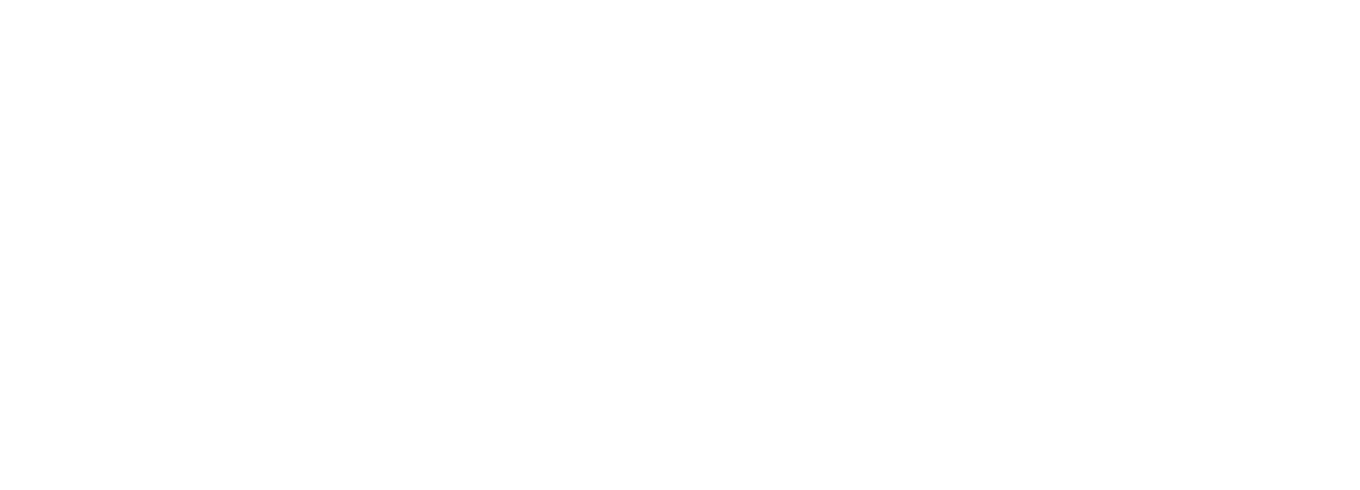
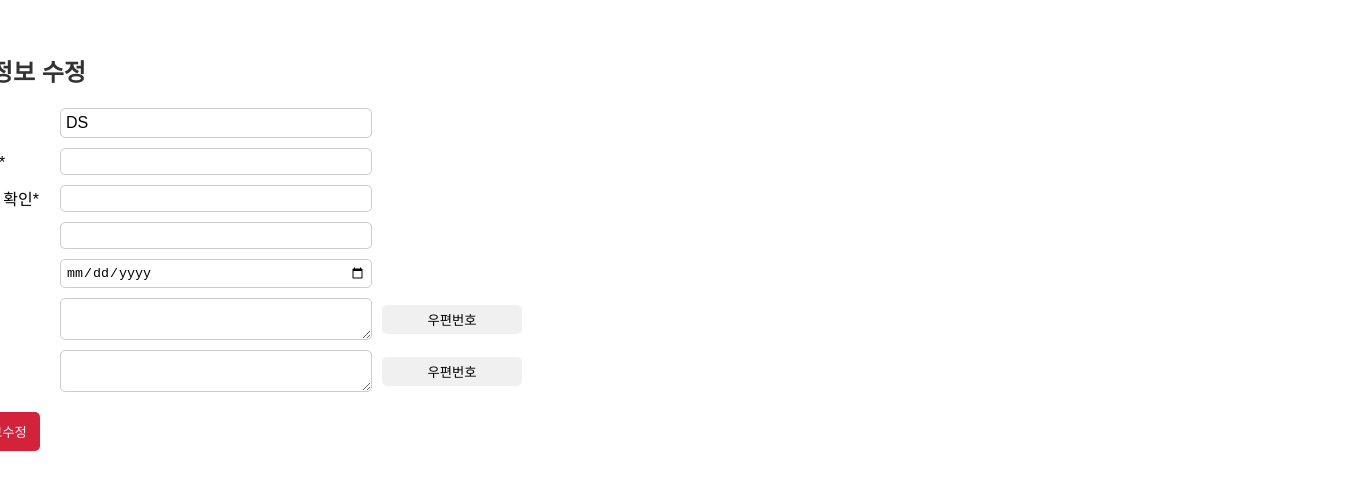
Before and after one commit to ds-2024/workspace-vuepractice, a Vue app in the folder vue-grocerystore/: page /modify in a window 1280 px wide. Before the commit this address had no page. Shown: the part 158-648 px from the top of the page, 1360 px wide, since content can reach past the window. Built offline with nearby package versions, Linux system fonts and the light colour scheme.

Commit message:
modifyform

```diff
--- /dev/null
+++ b/vue-grocerystore/src/assets/css/modifyform.css
@@ -0,0 +1,62 @@
+.form-container {
+    width: 1400px;
+    margin: 0 auto;
+    padding: 20px;
+
+}
+
+.mbModifytxt {
+    color: #333;
+    margin-bottom: 20px;
+}
+
+.id-group,
+.form-field {
+    display: flex;
+    align-items: center;
+    margin-bottom: 10px;
+}
+
+.id-group label,
+.form-field label {
+    width: 120px;
+}
+
+.id-group span,
+.form-field input,
+.form-field textarea {
+    width: 300px;
+    padding: 5px;
+    border: 1px solid #ccc;
+    border-radius: 5px;
+}
+
+.form-field button {
+    width: 10%;
+    padding: 5px;
+    margin-left: 10px;
+    border: none;
+    border-radius: 5px;
+    background-color: #f0f0f0;
+    cursor: pointer;
+}
+
+.form-field button:hover {
+    background-color: #e0e0e0;
+}
+
+form>button {
+    display: block;
+    width: 100px;
+    padding: 10px;
+    margin-top: 20px;
+    border: none;
+    border-radius: 5px;
+    color: #fff;
+    background-color: #D3233A;
+    cursor: pointer;
+}
+
+form>button:hover {
+    background-color: #c00;
+}
--- a/vue-grocerystore/src/router/index.js
+++ b/vue-grocerystore/src/router/index.js
@@ -2,7 +2,7 @@
 import LoginView from '@/views/LoginView.vue'
 import LoginFormView from '@/views/LoginFormView.vue'
 import LoginScsView from '@/views/LoginScsView.vue'
-
+import ModifyFormView from '@/views/ModifyFormView.vue'
 const routes = [
   {
     path: '/login',
@@ -19,7 +19,11 @@
     name: 'LoginScsView',
     component: LoginScsView
   },
-
+  {
+    path: '/modify',
+    name: 'ModifyFormView',
+    component: ModifyFormView
+  },
 ]
 
 const router = createRouter({
--- /dev/null
+++ b/vue-grocerystore/src/views/ModifyFormView.vue
@@ -0,0 +1,63 @@
+<template>
+    <!-- <AppHeader /> -->
+    <!-- //header -->
+    <div class="form-container">
+
+        <h2 class="mbModifytxt">회원 정보 수정</h2>
+        <form v-on:submit.prevent="modifyMember" method="put">
+            <div class="id-group">
+                <label class="id" for="id">아이디</label>
+                <span id="id">DS</span>
+            </div>
+            <div class="form-field">
+                <label for="password">비밀번호*</label>
+                <input type="password" id="password" v-model="password" required>
+            </div>
+            <div class="form-field">
+                <label for="confirmPassword">비밀번호 확인*</label>
+                <input type="password" id="confirmPassword" v-model="confirmPassword" required>
+            </div>
+            <div class="form-field">
+                <label for="email">이메일*</label>
+                <input type="email" id="email" v-model="email" required>
+            </div>
+
+            <div class="form-field">
+                <label for="birthdate">생년월일</label>
+                <input type="date" id="birthdate" v-model="birthdate">
+            </div>
+            <div class="form-field">
+                <label class="address" for="address">주소</label>
+                <textarea class="addressbox" v-model="address"></textarea>
+                <button type="button" v-on:click="postalCode">우편번호</button>
+            </div>
+            <div class="form-field">
+                <label class="address" for="address">배송지</label>
+                <textarea class="addressbox" v-model="address"></textarea>
+                <button type="button" v-on:click="postalCode">우편번호</button>
+            </div>
+            <button type="submit" v-on:click="updateInfo">회원정보수정</button>
+        </form>
+
+    </div>
+    <!--<AppFooter />-->
+    <!--//footer-->
+</template>
+
+<script>
+import "@/assets/css/modifyform.css"
+//import AppFooter from '@/components/AppFooter.vue';
+//import AppHeader from '@/components/AppHeader.vue';
+export default {
+    name: "ModifyFormView",
+    components: {
+        //AppFooter,
+        //AppHeader
+    },
+    data() {
+        return {};
+    },
+    methods: {},
+    created() { }
+};
+</script>
```
